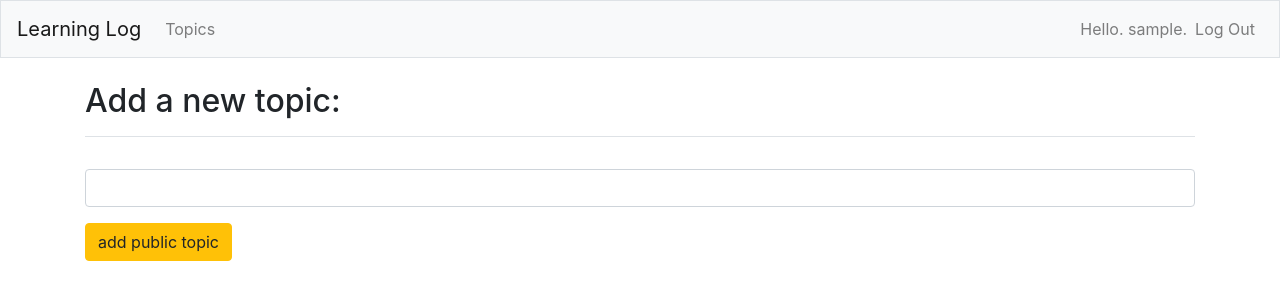
After one commit to likikikpa/Learning_log, a Django app: page /new_topic_public/ in a window 1280 px wide. The commit adds this page. Shown: the top 300 px of the page. Run offline with Django 4.2, Linux system fonts and the light colour scheme; the visitor is signed in with stand-in values (Sample User, id 1); some libraries are stand-ins or nearby versions.

Commit message:
make public topics

```diff
--- a/learning_logs/models.py
+++ b/learning_logs/models.py
@@ -10,6 +10,7 @@ class Topic(models.Model):
     # Дата создание топика
     date_added = models.DateTimeField(auto_now_add=True)
     owner = models.ForeignKey(User, on_delete=models.CASCADE)
+    public = False
 
     def __str__(self):
         """Возвращает строковое представление модели"""
--- /dev/null
+++ b/learning_logs/templates/learning_logs/new_topic_public.html
@@ -0,0 +1,15 @@
+{% extends "learning_logs/base.html" %}
+{% load bootstrap4 %}
+
+
+{% block page_header %}
+<h2>Add a new topic: </h2>
+{% endblock page_header %}
+
+{% block content %}
+<form action="{% url 'learning_logs:new_topic_public' %}" method="post">
+    {% csrf_token %}
+    {% bootstrap_form form %}
+    <button name="submit" class="btn btn-warning">add public topic</button>
+</form>
+{% endblock content %}
--- a/learning_logs/urls.py
+++ b/learning_logs/urls.py
@@ -16,6 +16,8 @@ urlpatterns = [
     path('topics/<int:topic_id>/', views.topic, name='topic'),
     # Страница для добавления новой темы
     path('new_topic/', views.new_topic, name='new_topic'),
+    # Страница для добавления новой публичной темы
+    path('new_topic_public/', views.new_topic_public, name='new_topic_public'),
     # Страница для добавления новой записи
     path('new_entry/<int:topic_id>/', views.new_entry, name='new_entry'),
     # Страница для редактирования записи
--- a/learning_logs/views.py
+++ b/learning_logs/views.py
@@ -14,8 +14,11 @@ def index(request):
 @login_required
 def topics(request):
     # Выводит список тем
-    topics = Topic.objects.filter(owner=request.user).order_by('date_added')
-    context = {'topics': topics}
+    if Topic.public == False:
+        topics = Topic.objects.filter(owner=request.user).order_by('date_added')
+    else:
+        topics_public = Topic.objects.order_by('date_added')
+    context = {'topics': topics, 'public': topics_public}
     return render(request, 'learning_logs/topics.html', context)
 
 @login_required
@@ -31,7 +34,7 @@ def topic(request, topic_id):
 def new_topic(request):
     """Oпределяет новую тему """
     if request.method != 'POST':
-        """ Данные не отпровлялись; создается пустая форма """
+        """ Данные не отправлялись; создается пустая форма """
         form = TopicForm()
     else:
         """ отправленные данные POST, обработать данные"""
@@ -42,7 +45,7 @@ def new_topic(request):
             new_topic.save()
             return redirect('learning_logs:topics')
     # Вывести пустую или не действительную форму
-    context = {'form': form}
+    context = {'form': form, 'TopicForm': TopicForm}
     return render(request, 'learning_logs/new_topic.html', context)
 
 @login_required
@@ -86,6 +89,23 @@ def edit_entry(request, entry_id):
 
 def more(request):
     return render(request, 'learning_logs/more.html')
+@login_required
+def new_topic_public(request):
+    """Oпределяет новую тему """
+    if request.method != 'POST':
+        """ Данные не отправлялись; создается пустая форма """
+        form = TopicForm()
+    else:
+        """ отправленные данные POST, обработать данные"""
+        form = TopicForm(data=request.POST, public=True)
+        if form.is_valid():
+            new_topic = form.save(commit=False)
+            new_topic.owner = request.user
+            new_topic.save()
+            return redirect('learning_logs:topics')
+    # Вывести пустую или не действительную форму
+    context = {'form': form, 'TopicForm': TopicForm}
+    return render(request, 'learning_logs/new_topic_public.html', context)
 
 
 # Рефракторинг
```
Also changed, not shown: learning_logs/templates/learning_logs/new_topic.html (+7 -0 lines).
